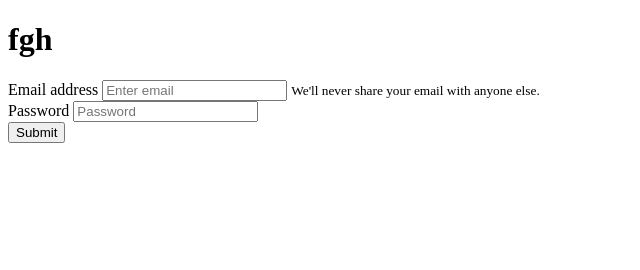
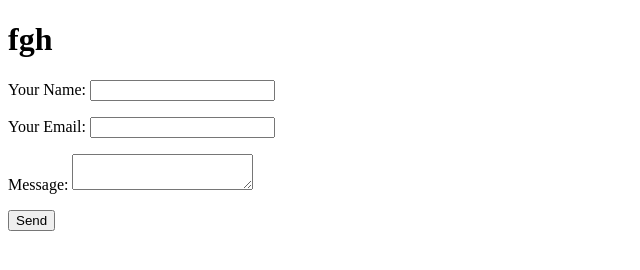
Before and after one commit to isaenzq/isaenzq.github.io, a plain HTML site: page content/4.html in a window 1280 px wide. Shown: the whole page, without its empty margins (0-640 px from the left). Drawn offline with Linux system fonts and the light colour scheme.

Commit message:
Update form

```diff
--- a/content/4.html
+++ b/content/4.html
@@ -7,17 +7,19 @@
 
 	<body>
 		<h1>fgh</h1>
-		<form name="form-test" netlify>
-			<div class="form-group">
-				<label for="exampleInputEmail1">Email address</label>
-				<input type="email" class="form-control" id="exampleInputEmail1" aria-describedby="emailHelp" placeholder="Enter email">
-				<small id="emailHelp" class="form-text text-muted">We'll never share your email with anyone else.</small>
-			</div>
-			<div class="form-group">
-				<label for="exampleInputPassword1">Password</label>
-				<input type="password" class="form-control" id="exampleInputPassword1" placeholder="Password">
-			</div>
-			<button type="submit" class="btn btn-primary">Submit</button>
+		<form name="contact" netlify>
+			<p>
+				<label>Your Name: <input type="text" name="name"></label>
+			</p>
+			<p>
+				<label>Your Email: <input type="email" name="email"></label>
+			</p>
+			<p>
+				<label>Message: <textarea name="message"></textarea></label>
+			</p>
+			<p>
+				<button type="submit">Send</button>
+			</p>
 		</form>
 	</body>
 </html>
```
